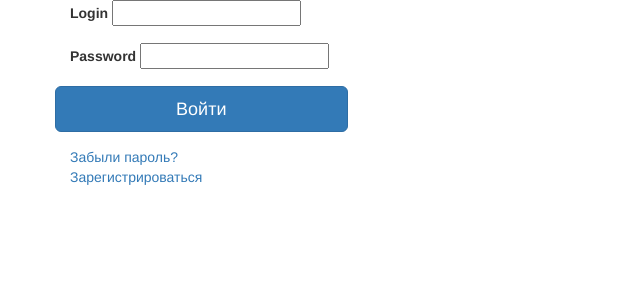
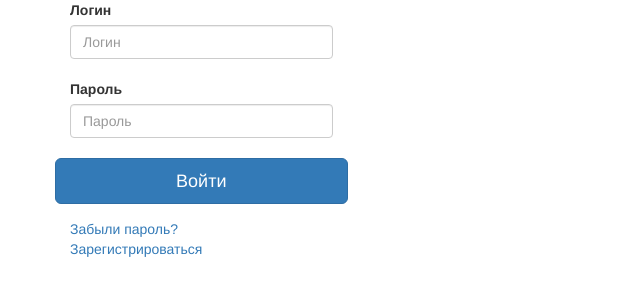
Before and after one commit to mihalichpalich/KR_BD, a Flask app: page /login in a window 1280 px wide. Shown: the top 300 px of the page, without its empty margins (0-640 px from the left). Run offline with Flask 2, Linux system fonts and the light colour scheme; some libraries are stand-ins or nearby versions.

Commit message:
переделал форму для входа во wtforms

```diff
--- a/app.py
+++ b/app.py
@@ -67,15 +67,12 @@ def login():
     if form.validate_on_submit():
         session.pop('user', None)
 
-        username = form.username.data
+        username = form.login.data
         password = form.password.data
-
-        if username == '' or password == '':
-            return render_template("login.html", message='Пожайлуста, заполните все поля!')
 
         cur.execute('SELECT user_id, password, status FROM person WHERE login = %s', (username, ))
         if cur.rowcount == 0:
-            return render_template("login.html", message='Пользователя с данным логином не существует!')
+            return render_template("login.html", message='Пользователя с данным логином не существует!', form=form)
         result = cur.fetchone()
         user_id = result[0]
         passwordHash = result[1]
@@ -88,7 +85,7 @@ def login():
 
         resultHash = check_password_hash(passwordHash, password)
         if not resultHash:
-            return render_template("login.html", message='Введен неправильный пароль!')
+            return render_template("login.html", message='Введен неправильный пароль!', form=form)
 
         session['user'] = user_id
         return redirect(url_for('profile', status=status, username=username))
--- a/forms.py
+++ b/forms.py
@@ -1,7 +1,7 @@
 from flask_wtf import FlaskForm
 from wtforms import StringField, PasswordField
-from wtforms.validators import InputRequired
+from wtforms.validators import InputRequired, Length
 
 class LoginForm(FlaskForm):
-    username = StringField('username', validators=[InputRequired()])
-    password = PasswordField('password', validators=[InputRequired()])
+    login = StringField('Логин', validators=[InputRequired('Не введен логин')])
+    password = PasswordField('Пароль', validators=[InputRequired('Не введен пароль')])
--- /dev/null
+++ b/templates/_render_field.html
@@ -0,0 +1,11 @@
+{% macro render_field(field) %}
+    <div class="form-group">
+        <label for="{{ field.name }}">{{ field.label.text }}</label>
+        {{ field(class_='form-control', **kwargs)|safe }}
+        <ul class="list-group">
+            {% for error in field.errors %}
+                <li class="list-group-item text-danger">{{ error }}</li>
+            {% endfor %}
+        </ul>
+    </div>
+{% endmacro %}
--- a/templates/login.html
+++ b/templates/login.html
@@ -1,3 +1,4 @@
+{% from "_render_field.html" import render_field %}
 {% extends "bootstrap/base.html" %}
 
 {% block title %}Авторизация{% endblock title %}
@@ -9,27 +10,8 @@
                 <form action="{{ url_for('login') }}" method="POST">
                     {{ form.csrf_token }}
 
-                    <div class="form-group">
-                        <label for="login">Login</label>
-                        {{ form.username }}
-                    </div>
-
-                    <ul>
-                        {% for error in form.username.errors %}
-                            <li class="text-danger">{{ error }}</li>
-                        {% endfor %}
-                    </ul>
-
-                    <div class="form-group">
-                        <label for="password">Password</label>
-                        {{ form.password }}
-                    </div>
-
-                    <ul>
-                        {% for error in form.password.errors %}
-                            <li class="text-danger">{{ error }}</li>
-                        {% endfor %}
-                    </ul>
+                    {{ render_field(form.login, placeholder=form.login.label.text)}}
+                    {{ render_field(form.password, placeholder=form.password.label.text)}}
 
                     <div class="row justify-content-end form-group">
                         <button type="submit" class="btn btn-primary btn-lg btn-block">Войти</button>
@@ -38,6 +20,10 @@
 
                 <a href="{{ url_for('pwRec') }}">Забыли пароль?</a><br>
                 <a href="{{ url_for('signUp') }}">Зарегистрироваться</a>
+
+                {% if message %}
+                    <p class="text-danger">{{ message }}</p>
+                {% endif %}
             </div>
         </div>
     </div>
```
